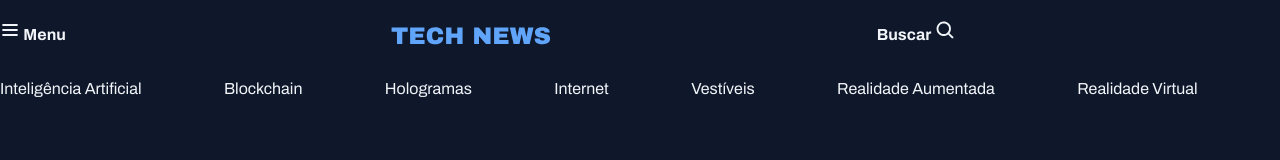
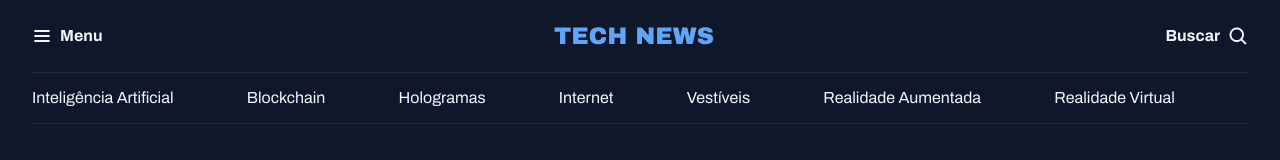
Before and after one commit to brunopurper/Projeto-Portal-de-noticias-MBA-RocketSeat, a plain HTML site: page index.html in a window 1280 px wide. Drawn offline with Linux system fonts and the light colour scheme.

Commit message:
criando o header do app

```diff
--- a/index.html
+++ b/index.html
@@ -10,7 +10,7 @@
   <link href="https://fonts.googleapis.com/css2?family=Archivo:ital,wght@0,100..900;1,100..900&display=swap" rel="stylesheet">
 </head>
 <body>
-  <header>
+  <header class="container">
     <nav id="primary" class="grid grid-flow-col">
     <div>
       <img src="assets/icons/List.svg" alt="">
--- a/styles/global.css
+++ b/styles/global.css
@@ -39,6 +39,12 @@ h1, h2, h3 {
   font: inherit;
 }
 
+.container {
+  max-width: 1280px;
+  padding-inline: 32px;
+  margin-inline: auto;
+}
+
 /* Utility-First */
 
 .grid {
--- a/styles/header.css
+++ b/styles/header.css
@@ -1,7 +1,23 @@
 #primary {
   padding-block: 20px;
 
+div {
+  display: flex;
+  align-items: center;
+  gap: 8px;
+}
+
   div:nth-child(2) {
+    margin-inline: auto;
+  }
 
+  div:nth-child(3) {
+    justify-self: end;
   }
 }
+
+#secondary {
+  padding-block: 14px;
+  border: solid 1px var(--stroke-color);
+  border-inline: none;
+}
```
